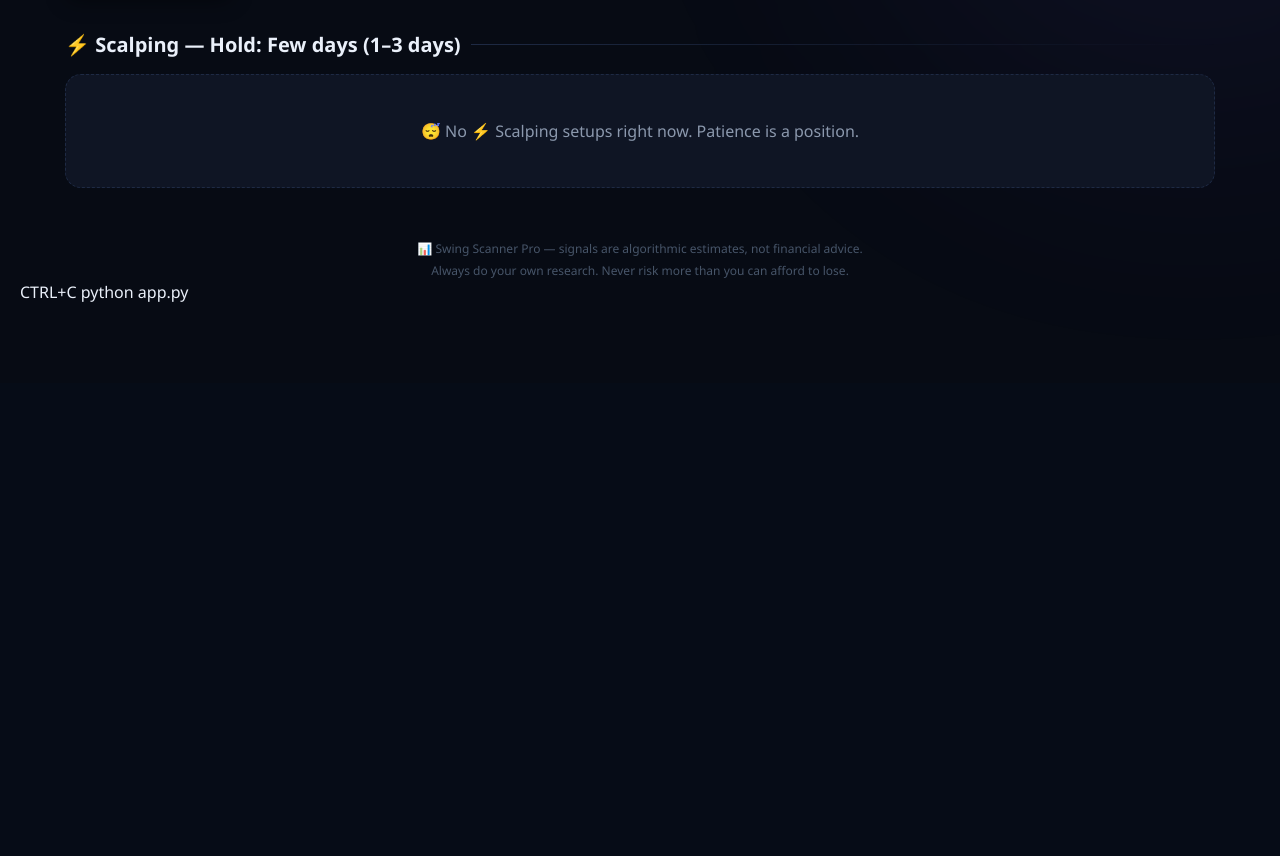
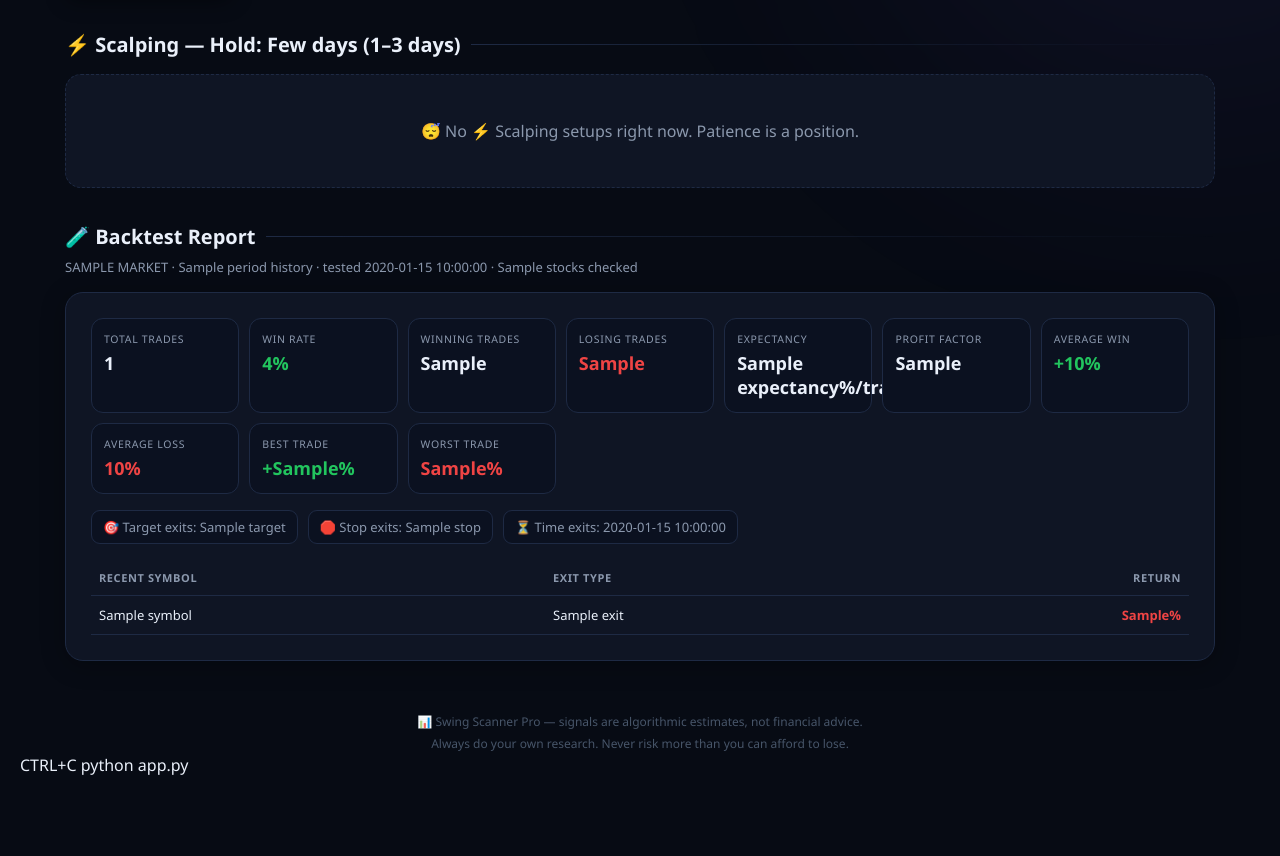
Before and after one commit to mjdunya/swing-scanner, a Flask app: template templates/index.html in a window 1280 px wide. Shown: the part 941-1797 px from the top of the page. Before the commit the page ends 1243 px from the top, so only its background shows below. Run offline with Flask 3, Linux system fonts and the light colour scheme; the template is opened without the code that fills it: most values are stand-ins (such as "Sample title", 1, 10 or a date in 2020).

Commit message:
Add semi-detailed backtest report

```diff
--- a/templates/index.html
+++ b/templates/index.html
@@ -132,6 +132,21 @@ h2.section::after{content:'';flex:1;height:1px;background:linear-gradient(90deg,
   padding:18px 14px;text-align:center}
 .calc-item .big{font-size:21px;font-weight:800}
 .calc-item .small{color:var(--muted);font-size:12px;margin-top:6px;line-height:1.5}
+.backtest-report{margin-top:35px}
+.report-meta{color:var(--muted);font-size:13px;margin:-8px 0 16px}
+.report-grid{display:grid;grid-template-columns:repeat(auto-fit,minmax(145px,1fr));gap:10px}
+.report-item{background:var(--panel2);border:1px solid var(--border);border-radius:12px;padding:13px 12px}
+.report-item .lbl{color:var(--muted);font-size:10.5px;text-transform:uppercase;letter-spacing:.7px}
+.report-item .val{font-size:18px;font-weight:800;margin-top:5px}
+.report-item.good .val{color:var(--green)}.report-item.bad .val{color:var(--red)}
+.report-breakdown{display:flex;gap:10px;flex-wrap:wrap;margin:16px 0;color:var(--muted);font-size:13px}
+.report-breakdown span{padding:7px 11px;border-radius:9px;background:var(--panel2);border:1px solid var(--border)}
+.trade-table{width:100%;border-collapse:collapse;font-size:13px}
+.trade-table th,.trade-table td{padding:10px 8px;text-align:left;border-bottom:1px solid var(--border)}
+.trade-table th{color:var(--muted);font-size:11px;text-transform:uppercase;letter-spacing:.6px}
+.trade-table td:last-child,.trade-table th:last-child{text-align:right}
+.return-positive{color:var(--green);font-weight:700}.return-negative{color:var(--red);font-weight:700}
+.table-wrap{overflow-x:auto}
 .good{color:var(--green)}.bad{color:var(--red)}.info{color:var(--blue)}.hold{color:var(--gold)}
 .disclaimer{margin-top:18px;padding:12px 16px;border-radius:12px;background:rgba(245,158,11,.08);
   border:1px solid rgba(245,158,11,.25);color:#fbbf24;font-size:12px;line-height:1.6}
@@ -286,6 +301,48 @@ footer{text-align:center;color:#475569;font-size:12px;margin-top:50px;line-heigh
   </div>
 
   <div id="signalArea"></div>
+
+  {% if backtest and backtest.total_trades is defined %}
+  <section class="backtest-report">
+    <h2 class="section">🧪 Backtest Report</h2>
+    <p class="report-meta">{{ backtest.market|upper }} · {{ backtest.period }} history · tested {{ backtest.tested_at }} · {{ backtest.tested_stocks|default(0) }} stocks checked</p>
+    <div class="panel">
+      <div class="report-grid">
+        <div class="report-item"><div class="lbl">Total trades</div><div class="val">{{ backtest.total_trades }}</div></div>
+        <div class="report-item good"><div class="lbl">Win rate</div><div class="val">{{ backtest.win_rate }}%</div></div>
+        <div class="report-item"><div class="lbl">Winning trades</div><div class="val">{{ backtest.winning_trades }}</div></div>
+        <div class="report-item bad"><div class="lbl">Losing trades</div><div class="val">{{ backtest.losing_trades|default(0) }}</div></div>
+        <div class="report-item"><div class="lbl">Expectancy</div><div class="val">{{ backtest.expectancy }}%/trade</div></div>
+        <div class="report-item"><div class="lbl">Profit factor</div><div class="val">{{ backtest.profit_factor if backtest.profit_factor is not none else 'n/a' }}</div></div>
+        <div class="report-item good"><div class="lbl">Average win</div><div class="val">+{{ backtest.average_win|default(0) }}%</div></div>
+        <div class="report-item bad"><div class="lbl">Average loss</div><div class="val">{{ backtest.average_loss|default(0) }}%</div></div>
+        <div class="report-item good"><div class="lbl">Best trade</div><div class="val">+{{ backtest.best_trade|default(0) }}%</div></div>
+        <div class="report-item bad"><div class="lbl">Worst trade</div><div class="val">{{ backtest.worst_trade|default(0) }}%</div></div>
+      </div>
+      <div class="report-breakdown">
+        <span>🎯 Target exits: {{ backtest.exit_breakdown.target|default(0) }}</span>
+        <span>🛑 Stop exits: {{ backtest.exit_breakdown.stop|default(0) }}</span>
+        <span>⏳ Time exits: {{ backtest.exit_breakdown.time|default(0) }}</span>
+      </div>
+      {% if backtest.trades %}
+      <div class="table-wrap">
+        <table class="trade-table">
+          <thead><tr><th>Recent symbol</th><th>Exit type</th><th>Return</th></tr></thead>
+          <tbody>
+          {% for trade in backtest.trades[-12:]|reverse %}
+            <tr>
+              <td>{{ trade.symbol }}</td>
+              <td>{{ trade.exit|capitalize }}</td>
+              <td class="{{ 'return-positive' if trade.return_pct > 0 else 'return-negative' }}">{{ '+' if trade.return_pct > 0 else '' }}{{ trade.return_pct }}%</td>
+            </tr>
+          {% endfor %}
+          </tbody>
+        </table>
+      </div>
+      {% endif %}
+    </div>
+  </section>
+  {% endif %}
 
   <footer>
     📊 Swing Scanner Pro — signals are algorithmic estimates, not financial advice.<br>
```
Also changed, not shown: backtester.py (+10 -0 lines).
